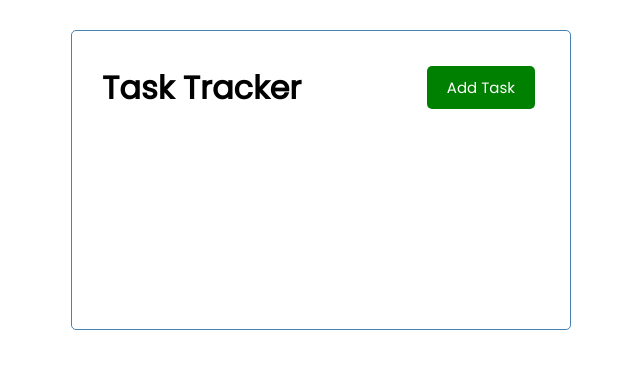
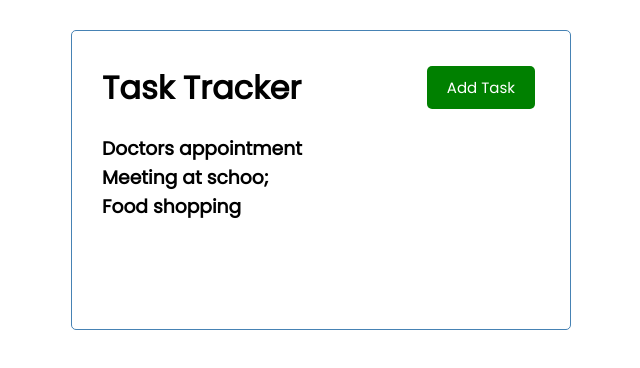
Before and after one commit to marsou001/task-tracker-vue, a Vue app: page / in a window 1280 px wide. Shown: the top 368 px of the page, without its empty margins (319-959 px from the left). Built offline with nearby package versions, Linux system fonts and the light colour scheme.

Commit message:
feat: add Tasks component

```diff
--- a/src/App.vue
+++ b/src/App.vue
@@ -1,20 +1,27 @@
 <template>
   <div class="container">
     <Header title="Task Tracker" />
+    <Tasks :tasks="tasks" />
   </div>
 </template>
 
 <script>
-import Header from './components/Header'
+import Header from './components/Header';
+import Tasks from './components/Tasks';
 
 export default {
   name: 'App',
   components: {
     Header,
+    Tasks,
   },
   data() {
     return {
-      tasks: [
+      tasks: [],
+    }
+  },
+  created() {
+    this.tasks = [
       {
         id: 1,
         text: 'Doctors appointment',
@@ -33,11 +40,7 @@
         day: 'March 1st at 11:00am',
         reminder: false,
       },
-      ],
-    }
-  },
-  created() {
-    this.tasks = [];
+    ];
   }
 }
 </script>
--- /dev/null
+++ b/src/components/Tasks.vue
@@ -0,0 +1,14 @@
+<template>
+    <div :key="task.id" v-for="task in tasks">
+        <h3>{{ task.text }}</h3>
+    </div>
+</template>
+
+<script>
+    export default {
+        name: 'Tasks',
+        props: {
+            tasks: Array,
+        }
+    }
+</script>
```
Lines whose indentation alone changed are shown as unchanged.
